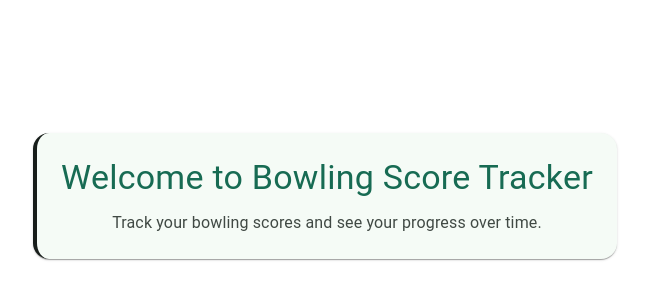
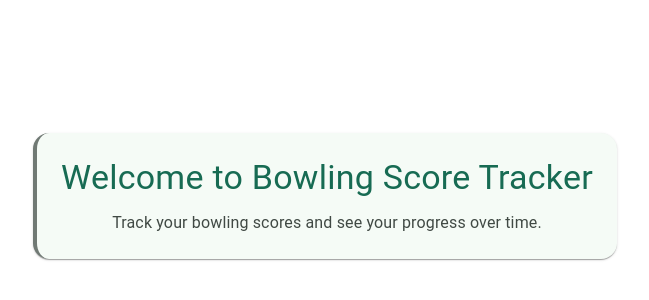
Before and after one commit to jwong65/bowling-project, a React (Vite) app: page / in a window 1280 px wide. Shown: the part 212-512 px from the top of the page, without its empty margins (315-964 px from the left). Built offline with nearby package versions, Linux system fonts and the light colour scheme.

Commit message:
Added inital header file, changed borderLeft to be color outline border

```diff
--- a/src/components/HomePage.jsx
+++ b/src/components/HomePage.jsx
@@ -15,7 +15,7 @@ export default function HomePage() {
         backgroundColor: 'var(--md-sys-color-background)',
         color: 'var(--md-sys-color-on-background)',
         boxShadow: 1,
-        borderLeft: `4px solid var(--md-sys-color-on-background)`
+        borderLeft: `4px solid var(--md-sys-color-outline)`
       }}
     >
         <Typography
```
Also changed, not shown: src/components/Header.jsx (added).
